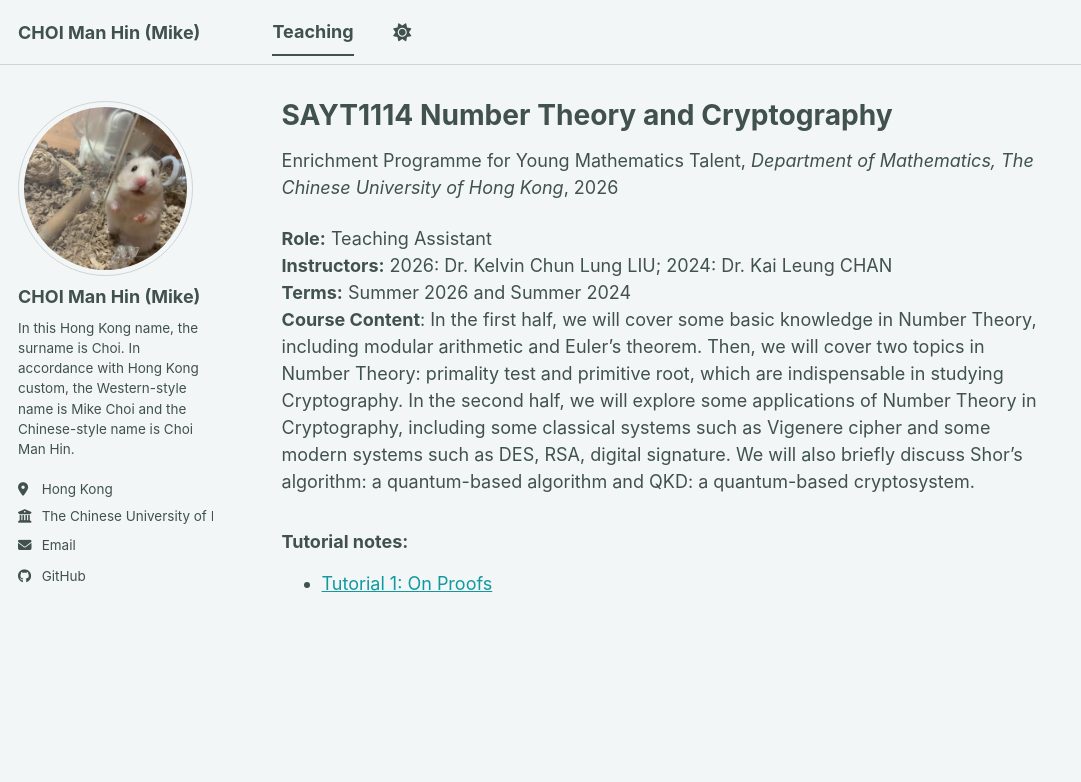
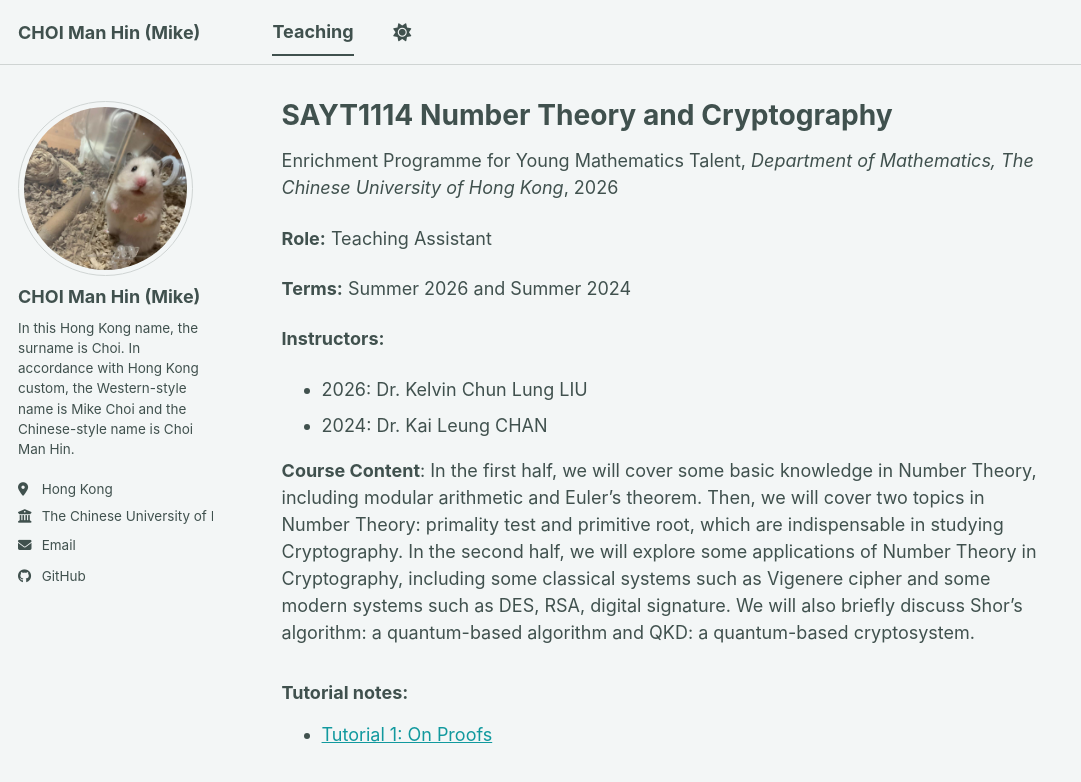
Before and after one commit to cmhin0129/cmhin0129.github.io, a Jekyll site: the page built from _teaching/ntc.md, in a window 1280 px wide. Shown: the top 782 px of the page, without its empty margins (0-1081 px from the left). Built offline with Jekyll 4.4.1, drawn with Linux system fonts in a browser that asks for light colours; a style sheet for code colours, icons or effects is not loaded.

Commit message:
Update ntc.md

```diff
--- a/_teaching/ntc.md
+++ b/_teaching/ntc.md
@@ -9,9 +9,16 @@ location: "Hong Kong"
 ---
 
 **Role:** Teaching Assistant
-**Instructors:** 2026: Dr. Kelvin Chun Lung LIU; 2024: Dr. Kai Leung CHAN
+
 **Terms:** Summer 2026 and Summer 2024
-**Course Content**: In the first half, we will cover some basic knowledge in Number Theory, including modular arithmetic and Euler's theorem. Then, we will cover two topics in Number Theory: primality test and primitive root, which are indispensable in studying Cryptography. In the second half, we will explore some applications of Number Theory in Cryptography, including some classical systems such as Vigenere cipher and some modern systems such as DES, RSA, digital signature. We will also briefly discuss Shor's algorithm: a quantum-based algorithm and QKD: a quantum-based cryptosystem.
+
+**Instructors:**
+* 2026: Dr. Kelvin Chun Lung LIU
+*  2024: Dr. Kai Leung CHAN
+
+
+**Course Content**:
+In the first half, we will cover some basic knowledge in Number Theory, including modular arithmetic and Euler's theorem. Then, we will cover two topics in Number Theory: primality test and primitive root, which are indispensable in studying Cryptography. In the second half, we will explore some applications of Number Theory in Cryptography, including some classical systems such as Vigenere cipher and some modern systems such as DES, RSA, digital signature. We will also briefly discuss Shor's algorithm: a quantum-based algorithm and QKD: a quantum-based cryptosystem.
 
 ### Tutorial notes:
 * [Tutorial 1: On Proofs](/files/2026ntc-tut1.pdf)
```
